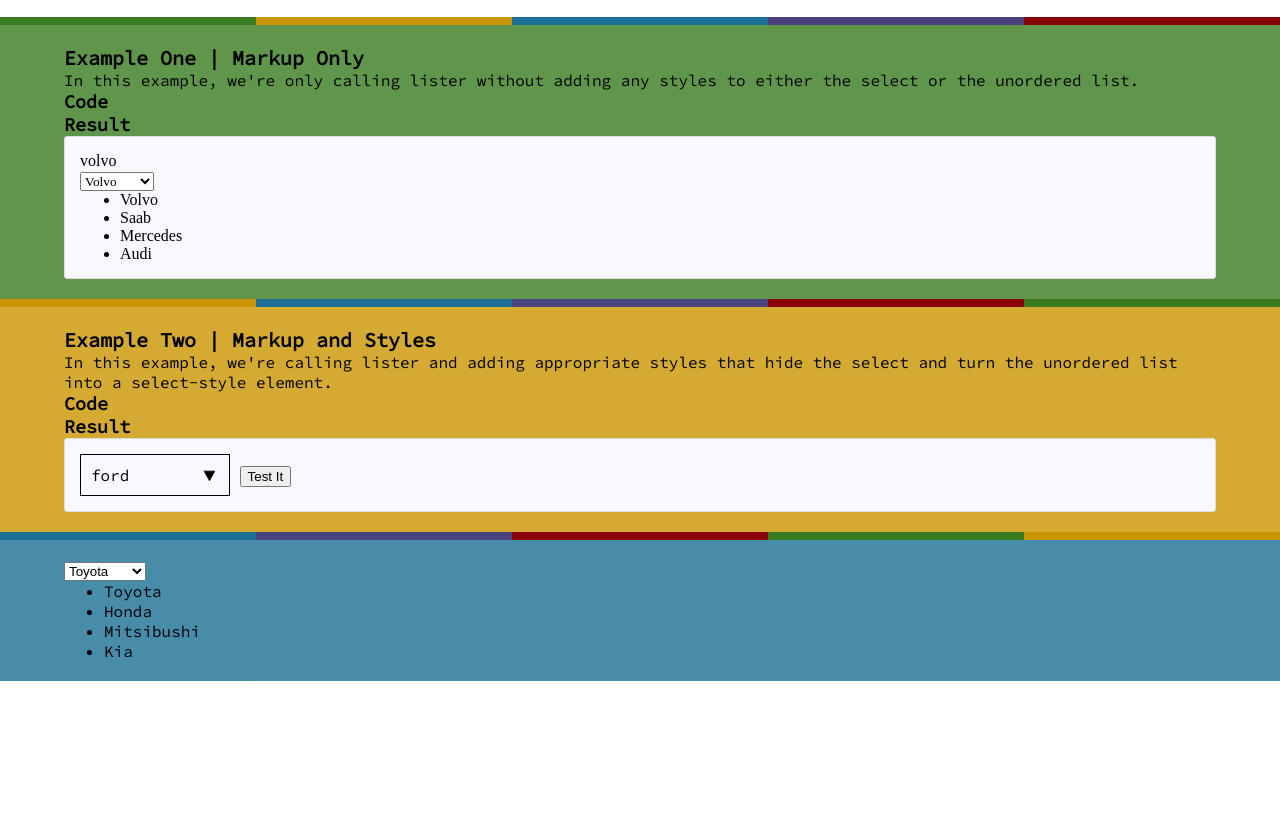
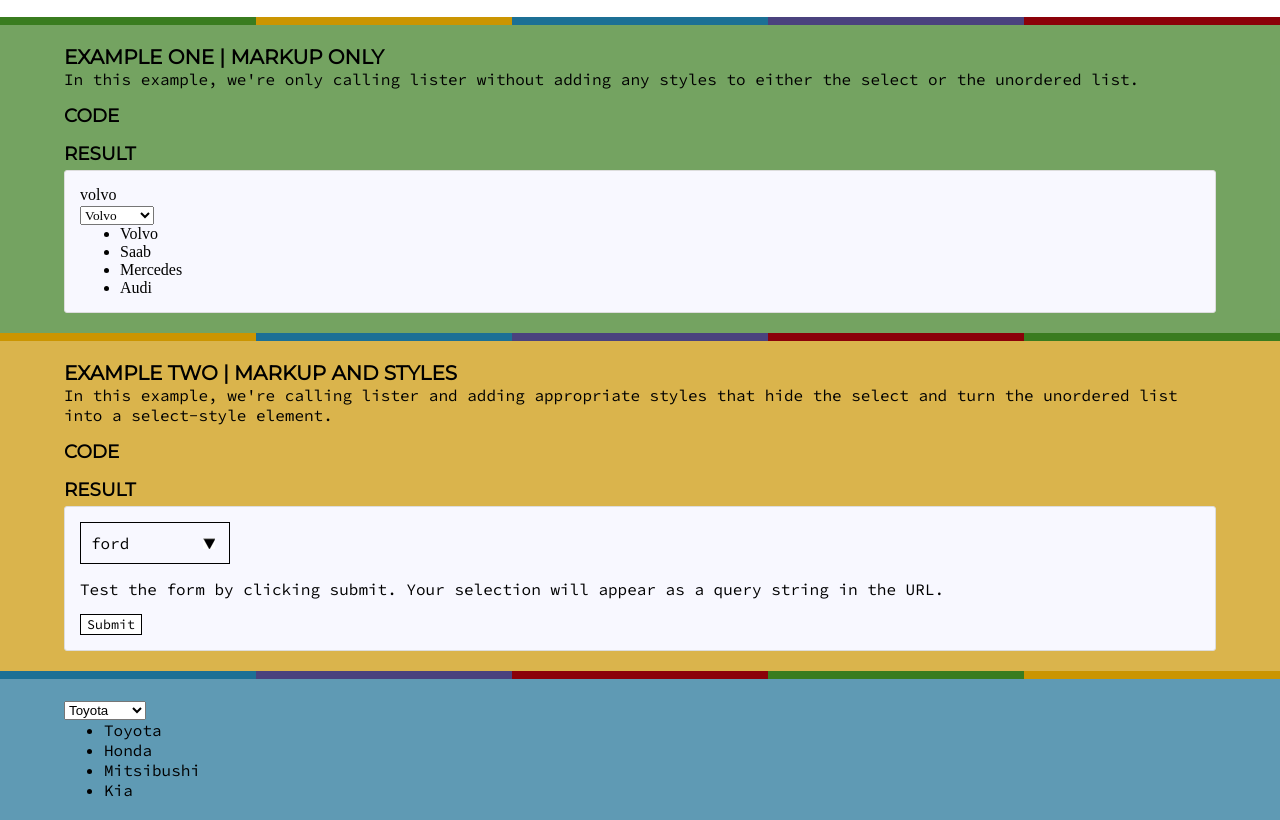
Before and after one commit to kylestetz/lister, a website: page demo/index.html in a window 1280 px wide. Shown: the part 190-1010 px from the top of the page. Before the commit the page ends 871 px from the top, so only its background shows below. Drawn offline with nearby package versions, Linux system fonts and the light colour scheme.

```diff
--- a/demo/index.html
+++ b/demo/index.html
@@ -12,6 +12,8 @@
       <h1>Lister.js</h1>
       <h2>Lister.js is a minimal jQuery plugin for handling selects as unordered lists.</h2>
     </header>
+
+
     <div class="color-stripe-wrapper">
       <div class="color-stripe">
         <span class="green"></span>
@@ -21,7 +23,6 @@
         <span class="red"></span>
       </div>
     </div>
-
     <div class="green">
       <div class="wrapper">
         <h3>Example One | Markup Only</h3>
@@ -42,6 +43,8 @@
           </div>
       </div>
     </div>
+
+
     <div class="color-stripe-wrapper">
       <div class="color-stripe">
         <span class="yellow"></span>
@@ -68,11 +71,15 @@
               <option value="chevy">Chevy</option>
               <option value="dodge">Dodge</option>
             </select>
-            <input type="submit" value="Test It">
+            <p>Test the form by clicking submit. Your selection will appear
+            as a query string in the URL.</p>
+            <input type="submit" value="Submit">
           </form>
         </div>
       </div>
     </div>
+
+
     <div class="color-stripe-wrapper">
       <div class="color-stripe">
         <span class="blue"></span>
--- a/demo/styles/lister.less
+++ b/demo/styles/lister.less
@@ -1,4 +1,9 @@
+@main-font: "Source Code Pro";
+@header-font: "Montserrat";
+
 // This is my lister demo file.
+
+
 select
 {
   &.first
@@ -24,6 +29,23 @@
     div.lister-selected-top
     {
       font-family: "Times New Roman", serif;
+    }
+  }
+  &.two
+  {
+    p
+    {
+      margin: 15px 0;
+    }
+    input[type="submit"]
+    {
+      background: white;
+      border: 1px solid black;
+      border-radius: 0;
+      font-family: @main-font;
+      display: block;
+
+      clear: left;
     }
   }
 }
@@ -72,7 +94,6 @@
 }
 
 // Stuff below here ought to be part of the gh-pages branch.
-@import url(http://fonts.googleapis.com/css?family=Source+Code+Pro);
 
 header
 {
@@ -93,17 +114,27 @@
 /*---------------------------------------*/
 /*------------- Typography --------------*/
 /*---------------------------------------*/
+@import url(http://fonts.googleapis.com/css?family=Source+Sans+Pro|Source+Code+Pro|Montserrat);
+
+@main-font: "Source Code Pro";
+@header-font: "Montserrat";
+
 body
 {
-  font-family: "Source Code Pro";
+  font-family: @main-font;
 }
 h3
 {
   font-size: 125%;
+  font-family: @header-font;
+  text-transform: uppercase;
 }
 h4
 {
   font-size: 115%;
+  font-family: @header-font;
+  text-transform: uppercase;
+  margin: 15px 0 5px;
 }
 
 
@@ -133,15 +164,15 @@
 // Special background color classes
 .blue
 {
-  background: fadeout(@blue, 20%);
+  background: fadeout(@blue, 30%);
 }
 .green
 {
-  background: fadeout(@green, 20%);
+  background: fadeout(@green, 30%);
 }
 .yellow
 {
-  background: fadeout(@yellow, 20%);
+  background: fadeout(@yellow, 30%);
 }
 
 /*---------------------------------------*/
```
Also changed, not shown: README.md, demo/styles/lister.css.
